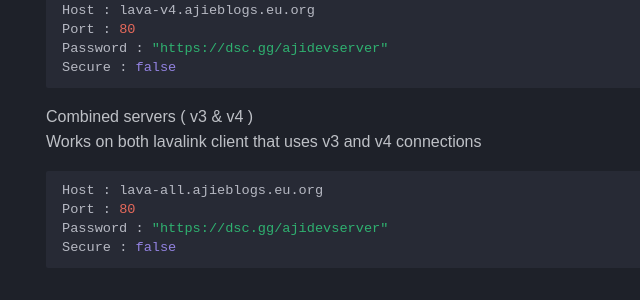
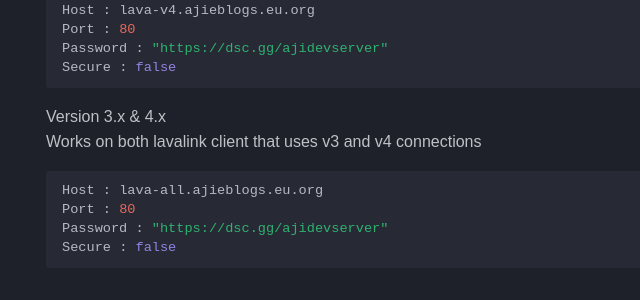
Before and after one commit to DarrenOfficial/lavalink-list, an MkDocs documentation site: the page built from docs/NoSSL/lavalink-without-ssl.md, in a window 1280 px wide and 900 px high, scrolled down 1628 px. Shown: the part 152-452 px from the top of the window, without its empty margins (0-640 px from the left). Built offline with MkDocs 1.6.1 and Material for MkDocs 9.7.7, drawn with Linux system fonts in a browser that asks for light colours; some web fonts are replaced; comment, search, counter and statistics services are not loaded; a style sheet for code colours, icons or effects is not loaded.

Commit message:
Update lavalink-without-ssl.md

````diff
--- a/docs/NoSSL/lavalink-without-ssl.md
+++ b/docs/NoSSL/lavalink-without-ssl.md
@@ -86,7 +86,7 @@ Port : 80
 Password : "https://dsc.gg/ajidevserver"
 Secure : false
 ```
-Combined servers ( v3 & v4 ) <br />
+Version 3.x & 4.x <br />
 Works on both lavalink client that uses v3 and v4 connections
 ```bash
 Host : lava-all.ajieblogs.eu.org
````
